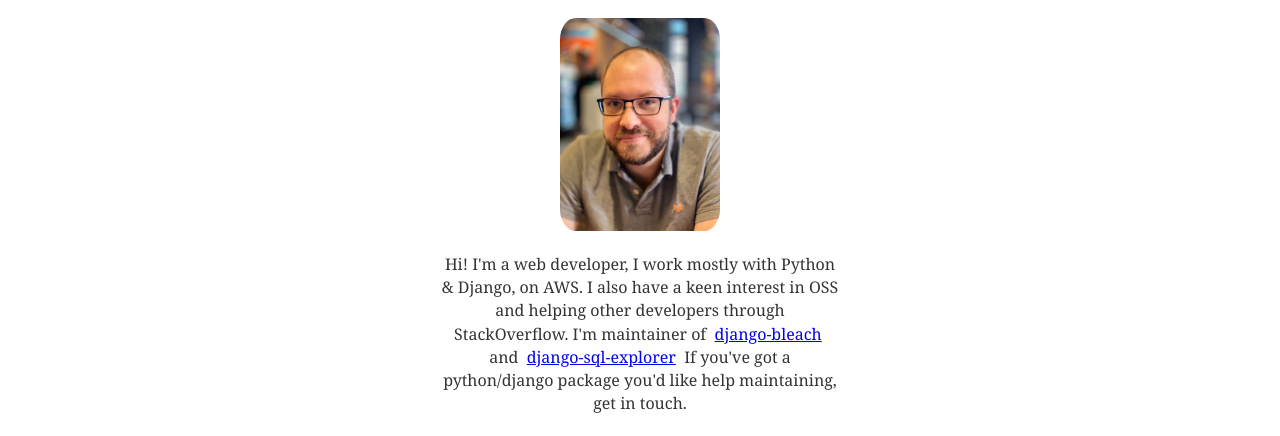
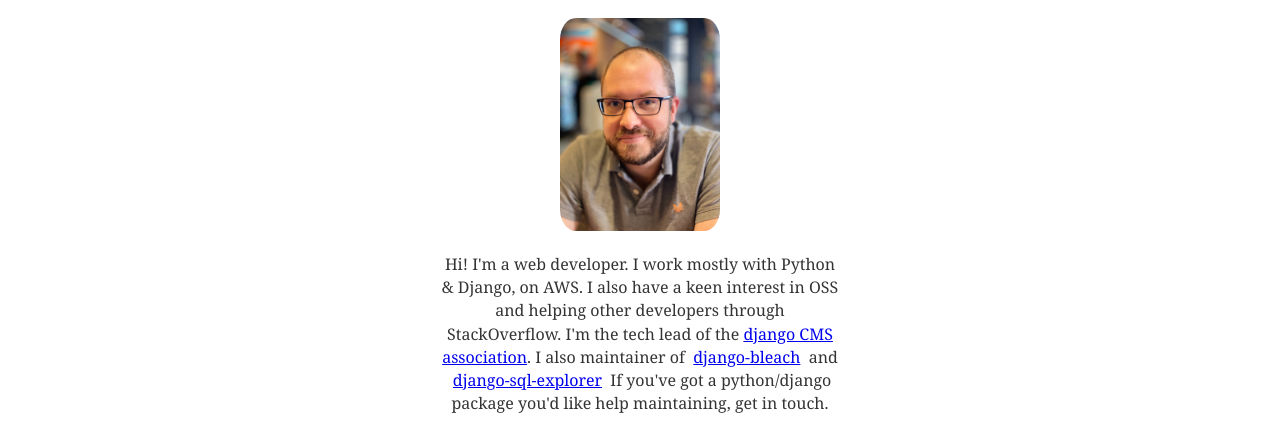
Before and after one commit to marksweb/co.uk, a Gatsby site: page /about in a window 1280 px wide. Shown: the part 206-642 px from the top of the page. Built offline with nearby package versions, Linux system fonts and the light colour scheme; Gatsby itself is replaced by a stand-in of ours; some packages are replaced by stand-ins of ours.

Commit message:
Update CSP and about page

```diff
--- a/gatsby-config.js
+++ b/gatsby-config.js
@@ -136,7 +136,7 @@ module.exports = {
         mergeScriptHashes: false,
         mergeStyleHashes: false,
         directives: {
-          'script-src': "'self' 'unsafe-inline' data: www.google-analytics.com",
+          'script-src': "'self' 'unsafe-inline' data: www.google-analytics.com d33wubrfki0l68.cloudfront.net",
           'style-src': `'self' 'unsafe-inline'`,
           'img-src': `'self' data: www.google-analytics.com`,
           'default-src': `'self'`,
--- a/src/pages/about.js
+++ b/src/pages/about.js
@@ -27,8 +27,10 @@ const AboutPage = ({ data }) => {
         <h1>Mark Walker</h1>
         <Avatar sharpImage={data.avatarImage.childImageSharp} />
         <BioStyles>
-          Hi! I'm a web developer, I work mostly with Python & Django, on AWS. I
-          also have a keen interest in OSS and helping other developers through StackOverflow. I'm maintainer of &nbsp;
+          Hi! I'm a web developer. I work mostly with Python & Django, on AWS. I
+          also have a keen interest in OSS and helping other developers through StackOverflow.
+          I'm the tech lead of the <ExternalLink to="https://www.django-cms.org/en/about-us/" title="django CMS association">django CMS association</ExternalLink>.
+          I also maintainer of &nbsp;
           <ExternalLink to="https://github.com/marksweb/django-bleach" title="django-bleach">
             django-bleach
           </ExternalLink>
```
